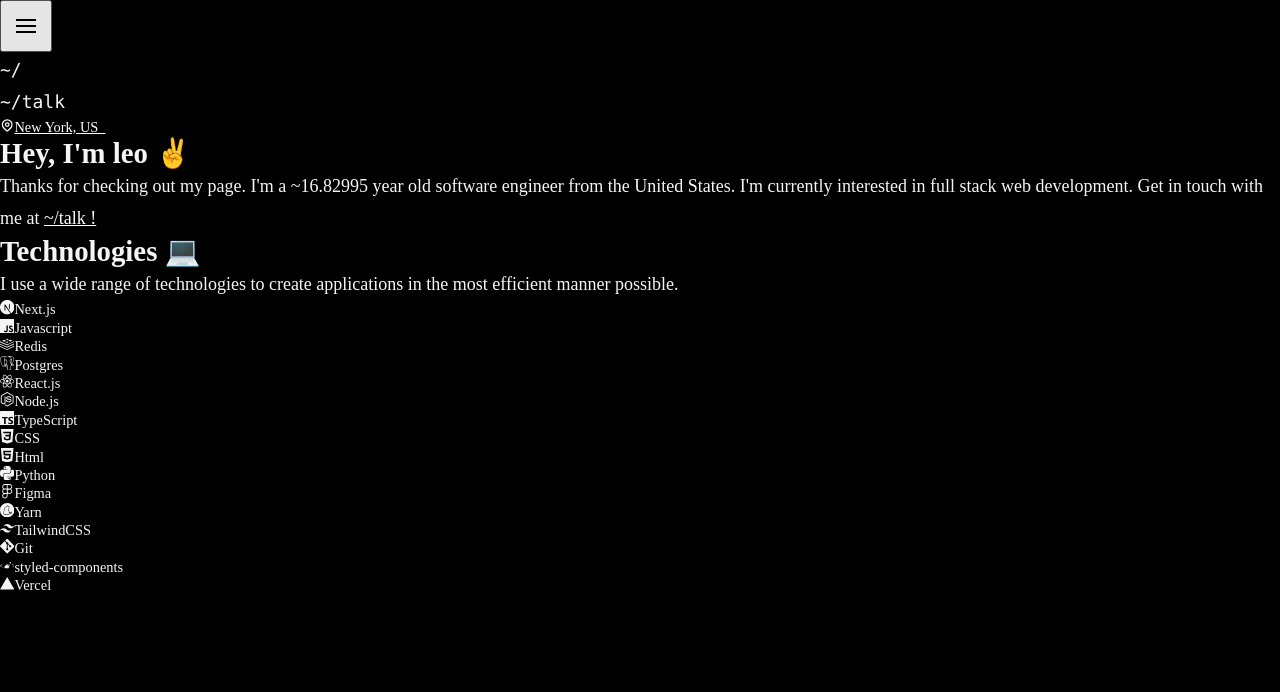
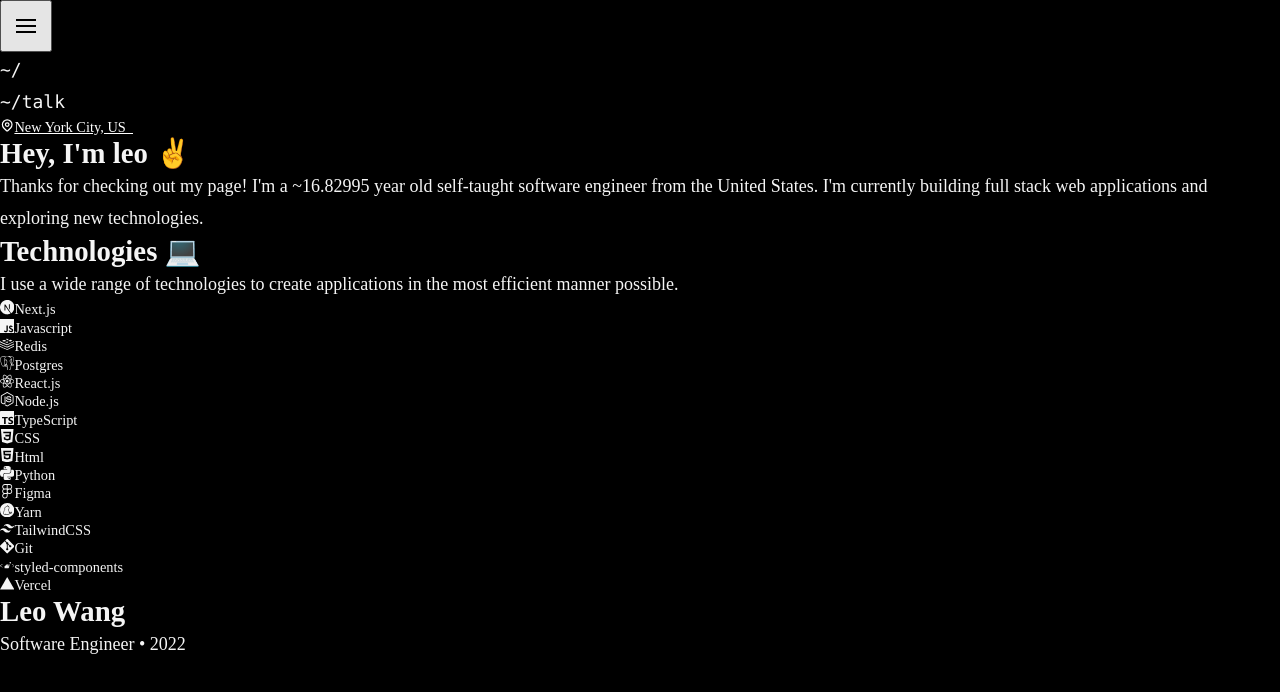
Before and after one commit to itsmeleow/me, a Next.js app: page / in a window 1280 px wide. Shown: the top 692 px of the page. Built offline with nearby package versions, Linux system fonts and the light colour scheme.

Commit message:
small changes

```diff
--- a/src/pages/_app.tsx
+++ b/src/pages/_app.tsx
@@ -154,10 +154,12 @@
 							<Component {...pageProps} />
 						</div>
 
-						<footer className="mx-auto mt-20 max-w-3xl border-t-2 border-neutral-900/10 p-4 py-32 opacity-50 dark:border-white/10"></footer>
+						<footer className="mx-auto mt-20 max-w-3xl border-t-2 border-neutral-900/10 p-4 py-10 opacity-50 dark:border-white/10">
+							<h1 className="text-3xl font-bold">Leo Wang</h1>
+							<p>Software Engineer • {new Date().getFullYear()}</p>
+						</footer>
 					</motion.div>
 				</AnimatePresence>
-				<div />
 			</div>
 			<Analytics />
 		</StrictMode>
--- a/src/pages/index.tsx
+++ b/src/pages/index.tsx
@@ -37,7 +37,7 @@
 							<HiOutlineLocationMarker className="h-6 w-6" />
 						</span>
 
-						<span className="-mb-0.5">New York, US &nbsp;</span>
+						<span className="-mb-0.5">New York City, US &nbsp;</span>
 
 						<span className="-mb-0.5 ml-1 block h-[6px] w-[6px] animate-pulse rounded-full bg-sky-400" />
 					</a>
@@ -47,22 +47,21 @@
 					Hey, I&apos;m leo ✌️
 				</h1>
 				<p className="text-white/50">
-					Thanks for checking out my page. I&apos;m a{' '}
-					<span suppressHydrationWarning>~{age.toPrecision(7)}</span> year old
+					Thanks for checking out my page! I&apos;m a{' '}
+					<span suppressHydrationWarning>~{age.toPrecision(7)}</span> year old self-taught
 					software engineer from the United States. I&apos;m currently
-					interested in full stack web development. Get in touch with me at{' '}
-					<Link href="/talk">
-						<a className="font-bold hover:opacity-70">~/talk !</a>
-					</Link>
+					building full stack web applications and exploring new technologies.
 				</p>
 			</div>
 
 			<div className="space-y-4">
-				<h1 className="text-2xl sm:text-3xl font-semibold">Technologies 💻</h1>
-				<p className="text-white/50">
+				<div>
+					<h1 className="text-2xl sm:text-3xl font-semibold">Technologies 💻</h1>
+					<p className="text-white/50">
 					I use a wide range of technologies to create applications in the most
 					efficient manner possible.
-				</p>
+					</p>
+				</div>
 				<ul className="grid grid-cols-3 sm:grid-cols-4 gap-4 pt-2">
 					<ListItem icon={SiNextDotJs} text="Next.js" />
 					<ListItem icon={SiJavascript} text="Javascript" />
```
